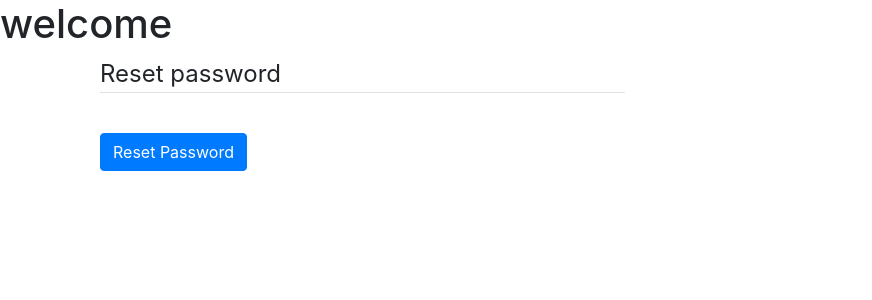
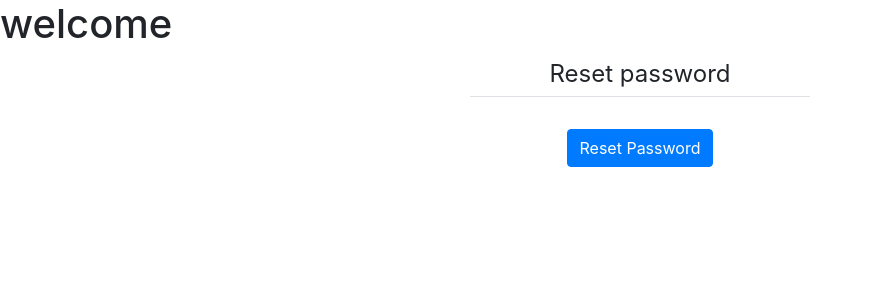
Before and after one commit to kkornel/social-app, a Django app: page /password-reset-confirm/1/1/ in a window 1280 px wide. Shown: the top 300 px of the page, without its empty margins (0-872 px from the left). Run offline with Django 3.2, Linux system fonts and the light colour scheme; some libraries are stand-ins or nearby versions.

Commit message:
PasswordResetConfirm and PasswordResetComplete are done

```diff
--- a/social_app/urls.py
+++ b/social_app/urls.py
@@ -26,7 +26,6 @@ from users import views as users_views
 urlpatterns = [
     path('admin/', admin.site.urls),
     path('', include('social.urls')),
-    # path('', include('users.urls')),
     path('register/', users_views.register, name='register'),
     path('login/',
          auth_views.LoginView.as_view(
@@ -37,21 +36,29 @@ urlpatterns = [
          auth_views.LogoutView.as_view(
              template_name='users/logout.html'),
          name='logout'),
+    # My custom way in order to style add reCAPTCHA and validate it.
     path('password-reset/', users_views.reset_password,
          name='password_reset'),
+    # Default way, Corey showed this:
     # path('password-reset/',
         #  auth_views.PasswordResetView.as_view(
-            #  template_name='users/password_reset.html',
-            #  form_class=users_forms.CaptchaPasswordResetForm,),
+            #  template_name='users/password_reset.html'),
         #  name='password_reset'),
     path('password-reset/done/',
          auth_views.PasswordResetDoneView.as_view(
              template_name='users/password_reset_done.html'),
          name='password_reset_done'),
+    # My custom way in order to style input.
     path('password-reset-confirm/<uidb64>/<token>/',  # after pressing button on reset password, Django tries to go to this route but it does not exist, so we are creating it here. It also takes 2 parameters. uidb64 and token which ensures that person who is calling it is actually that person.
          auth_views.PasswordResetConfirmView.as_view(
-             template_name='users/password_reset_confirm.html'),
+             template_name='users/password_reset_confirm.html',
+             form_class=users_forms.CustomSetPasswordForm),
          name='password_reset_confirm'),
+    # Default way, Corey showed this:
+    # path('password-reset-confirm/<uidb64>/<token>/',  # after pressing button on reset password, Django tries to go to this route but it does not exist, so we are creating it here. It also takes 2 parameters. uidb64 and token which ensures that person who is calling it is actually that person.
+    #      auth_views.PasswordResetConfirmView.as_view(
+    #          template_name='users/password_reset_confirm.html'),
+    #      name='password_reset_confirm'),
     path('password-reset-complete/',
          auth_views.PasswordResetCompleteView.as_view(
              template_name='users/password_reset_complete.html'),
--- a/users/forms.py
+++ b/users/forms.py
@@ -1,6 +1,6 @@
-
 from django import forms
-from django.contrib.auth.forms import PasswordResetForm
+from django.contrib.auth.forms import PasswordResetForm, SetPasswordForm
+from django.contrib.auth.views import PasswordResetConfirmView
 
 
 class CaptchaPasswordResetForm(PasswordResetForm):
@@ -9,3 +9,18 @@ class CaptchaPasswordResetForm(PasswordResetForm):
     """
     email = forms.EmailField(label='', max_length=254, widget=forms.EmailInput(
         attrs={'placeholder': 'Email address'}))
+
+
+class CustomSetPasswordForm(SetPasswordForm):
+    """
+    Custom SetPasswordForm  only for styling Password fields.
+    A form that lets a user change set their password without entering the old
+    password
+    """
+    new_password1 = forms.CharField(label='', widget=forms.PasswordInput(
+        attrs={'placeholder': 'New password'}))
+    # error_messages={'invalid': mark_safe("Email already in use.  <a href=\"/password_reset/\">Forgot Password?</a>")})
+
+    new_password2 = forms.CharField(
+        label='', widget=forms.PasswordInput(
+            attrs={'placeholder': 'New password confirmation'}))
--- a/users/templates/users/password_reset.html
+++ b/users/templates/users/password_reset.html
@@ -3,7 +3,7 @@
 
 {% block content %}
 <!-- <div class="col-sm-6"> -->
-<!-- TODO: Adjust size of alerts? (reCaptcha) -->
+<!-- TODO: Adjust size of alerts? (reCAPTCHA) -->
 <div class="col-sm-4 offset-sm-4 text-center">
     <form method="POST">
         {% csrf_token %}
--- a/users/templates/users/password_reset_confirm.html
+++ b/users/templates/users/password_reset_confirm.html
@@ -2,11 +2,13 @@
 {% load crispy_forms_tags %}
 
 {% block content %}
-    <div class="col-sm-6">
+<!-- <div class="col-sm-6"> -->
+<!-- TODO: Adjust size of alerts? (reCAPTCHA) -->
+<div class="col-sm-4 offset-sm-4 text-center">
     <form method="POST">
         {% csrf_token %}
-            <fieldset class="form-group">
-                <legend class="border-bottom mb-4">Reset password</legend>
+        <fieldset class="form-group mb-3">
+            <legend class="border-bottom mb-3 pb-1">Reset password</legend>
             {{ form|crispy }}
         </fieldset>
         <div class="form-group">
--- a/users/templates/users/password_reset_done.html
+++ b/users/templates/users/password_reset_done.html
@@ -9,7 +9,6 @@
     <h3>
         Back to
         <a href="{% url 'login' %}">Login</a>
-        page.
     </h3>
 </div>
 {% endblock content %}
--- a/users/templates/users/register.html
+++ b/users/templates/users/register.html
@@ -3,7 +3,7 @@
 
 {% block content %}
 <!-- <div class="col-sm-6 offset-sm-3 text-center"> -->
-<!-- TODO: Adjust size of alerts? (Account created, reCaptcha) -->
+<!-- TODO: Adjust size of alerts? (Account created, reCAPTCHA) -->
 <div class="col-sm-4 offset-sm-4 text-center">
     <form method="POST">
         {% csrf_token %}
```
Also changed, not shown: users/admin.py (+8 -7 lines), users/templates/users/password_reset_complete.html (+10 -4 lines). Lines whose indentation alone changed are shown as unchanged.
